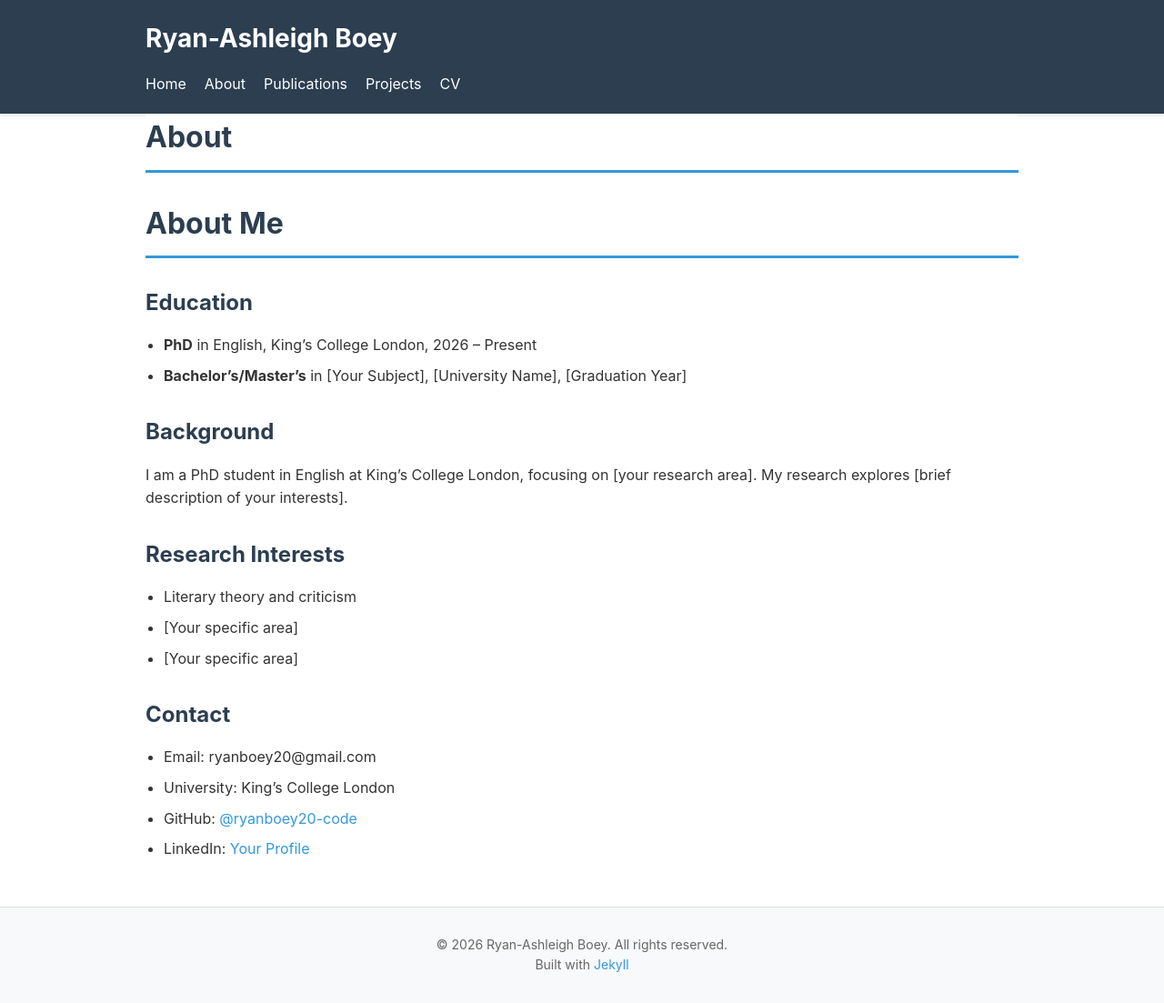
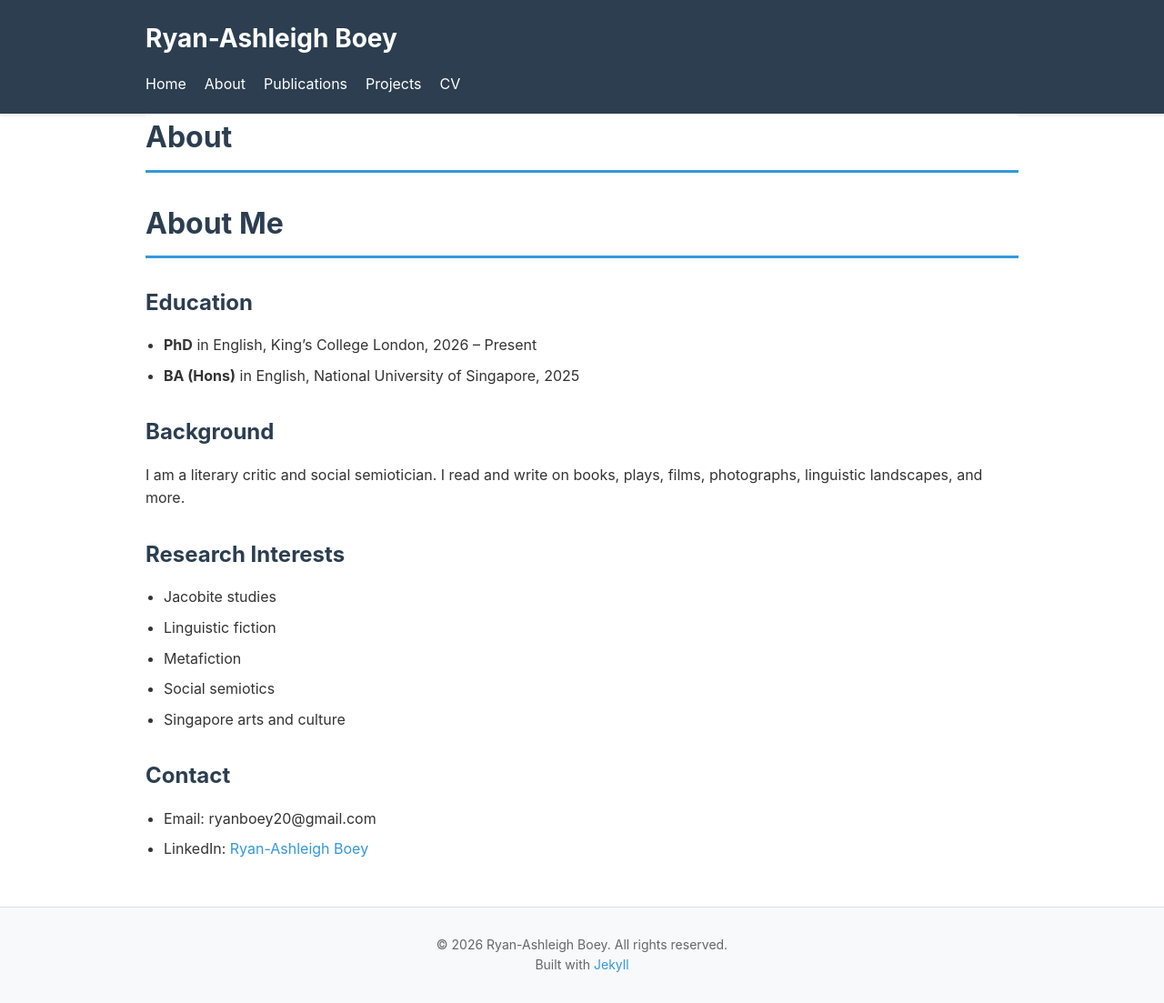
Before and after one commit to r-boey/r-boey.github.io, a Jekyll site: the page built from about.md, in a window 1280 px wide. Shown: the whole page at 91% size. Built offline with Jekyll 4.4.1, drawn with Linux system fonts in a browser that asks for light colours.

Commit message:
Remove University from contact section

```diff
--- a/about.md
+++ b/about.md
@@ -9,21 +9,21 @@ permalink: /about/
 ## Education
 
 - **PhD** in English, King's College London, 2026 – Present
-- **Bachelor's/Master's** in [Your Subject], [University Name], [Graduation Year]
+- **BA (Hons)** in English, National University of Singapore, 2025
 
 ## Background
 
-I am a PhD student in English at King's College London, focusing on [your research area]. My research explores [brief description of your interests].
+I am a literary critic and social semiotician. I read and write on books, plays, films, photographs, linguistic landscapes, and more.
 
 ## Research Interests
 
-- Literary theory and criticism
-- [Your specific area]
-- [Your specific area]
+- Jacobite studies
+- Linguistic fiction
+- Metafiction
+- Social semiotics
+- Singapore arts and culture
 
 ## Contact
 
 - Email: ryanboey20@gmail.com
-- University: King's College London
-- GitHub: [@ryanboey20-code](https://github.com/ryanboey20-code)
-- LinkedIn: [Your Profile](https://linkedin.com/in/yourprofile)
+- LinkedIn: [Ryan-Ashleigh Boey](https://www.linkedin.com/in/ryan-ashleigh-boey)
```
